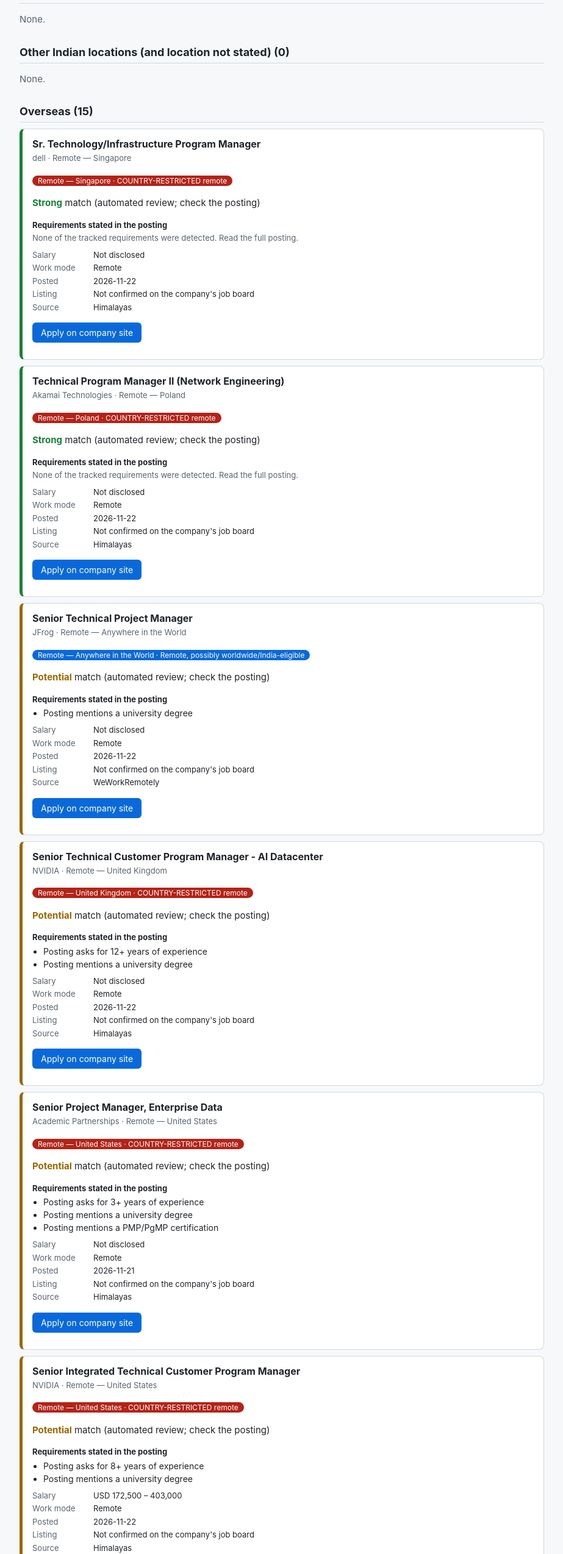
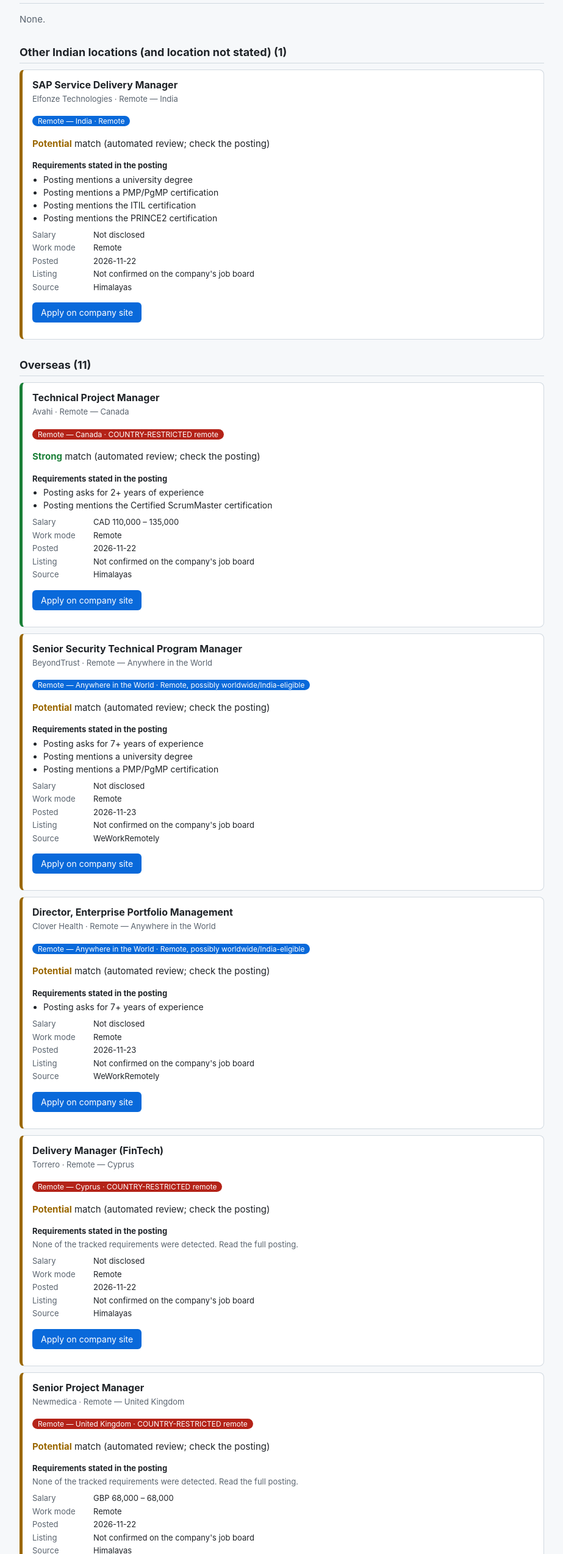
Before and after one commit to RaghavKannan/job-reports, a plain HTML site: page latest.html in a window 1280 px wide. Shown: the part 251-2800 px from the top of the page at 61% size, without its empty margins (178-1101 px from the left). Drawn offline with Linux system fonts and the light colour scheme.

Commit message:
Report 2026-11-23

```diff
--- a/latest.html
+++ b/latest.html
@@ -1,6 +1,6 @@
-<!--public-report-summary:{"date":"2026-11-22","total":15,"strong":2,"potential":13,"groups":{"bengaluru":0,"india":0,"overseas":15},"partial":false,"pending":0}-->
+<!--public-report-summary:{"date":"2026-11-23","total":12,"strong":1,"potential":11,"groups":{"bengaluru":0,"india":1,"overseas":11},"partial":false,"pending":0}-->
 <!doctype html>
-<html lang="en"><head><meta charset="utf-8"><meta name="viewport" content="width=device-width,initial-scale=1"><meta name="robots" content="noindex,nofollow"><title>Job report 2026-11-22</title><style>
+<html lang="en"><head><meta charset="utf-8"><meta name="viewport" content="width=device-width,initial-scale=1"><meta name="robots" content="noindex,nofollow"><title>Job report 2026-11-23</title><style>
 :root{--bg:#f6f8fa;--fg:#1f2328;--muted:#59636e;--card:#fff;--line:#d1d9e0;--link:#0969da}
 @media(prefers-color-scheme:dark){:root{--bg:#0d1117;--fg:#e6edf3;--muted:#9198a1;--card:#161b22;--line:#30363d;--link:#58a6ff}}
 *{box-sizing:border-box}body{margin:0;padding:16px;background:var(--bg);color:var(--fg);font:15px/1.5 -apple-system,Segoe UI,Roboto,Helvetica,Arial,sans-serif}
@@ -19,169 +19,136 @@ nav{font-size:14px;margin:4px 0 10px}footer{color:var(--muted);font-size:12px;ma
 .wrap{overflow-x:auto}table{border-collapse:collapse;width:100%;background:var(--card);border:1px solid var(--line)}
 th,td{padding:8px 10px;border-bottom:1px solid var(--line);text-align:left;font-size:14px;white-space:nowrap}th{color:var(--muted);font-size:12px}td.num{text-align:right}
 </style></head>
-<body><main><nav><a href="index.html">All reports</a> · <a href="latest.html">Latest report</a></nav><h1>Daily job report</h1><p class="sub">2026-11-22 · Roles published within the last 21 days</p><div class="summary"><div class="stat"><b>15</b><span>matching jobs</span></div><div class="stat"><b>2</b><span>Strong</span></div><div class="stat"><b>13</b><span>Potential</span></div><div class="stat"><b>0</b><span>Bengaluru</span></div><div class="stat"><b>0</b><span>Other Indian locations</span></div><div class="stat"><b>15</b><span>Overseas</span></div></div><h2>Bengaluru (0)</h2><p class="none">None.</p><h2>Other Indian locations (and location not stated) (0)</h2><p class="none">None.</p><h2>Overseas (15)</h2>
-<article class="card fit-strong">
-  <h3>Sr. Technology/Infrastructure Program Manager</h3>
-  <p class="meta">dell · Remote — Singapore</p>
-  <p><span class="chip chip-red">Remote — Singapore · COUNTRY-RESTRICTED remote</span></p>
-  <p class="fit"><strong>Strong</strong> match (automated review; check the posting)</p>
-  <h4>Requirements stated in the posting</h4><p class='meta'>None of the tracked requirements were detected. Read the full posting.</p>
+<body><main><nav><a href="index.html">All reports</a> · <a href="latest.html">Latest report</a></nav><h1>Daily job report</h1><p class="sub">2026-11-23 · Roles published within the last 21 days</p><div class="summary"><div class="stat"><b>12</b><span>matching jobs</span></div><div class="stat"><b>1</b><span>Strong</span></div><div class="stat"><b>11</b><span>Potential</span></div><div class="stat"><b>0</b><span>Bengaluru</span></div><div class="stat"><b>1</b><span>Other Indian locations</span></div><div class="stat"><b>11</b><span>Overseas</span></div></div><h2>Bengaluru (0)</h2><p class="none">None.</p><h2>Other Indian locations (and location not stated) (1)</h2>
+<article class="card fit-potential">
+  <h3>SAP Service Delivery Manager</h3>
+  <p class="meta">Elfonze Technologies · Remote — India</p>
+  <p><span class="chip chip-blue">Remote — India · Remote</span></p>
+  <p class="fit"><strong>Potential</strong> match (automated review; check the posting)</p>
+  <h4>Requirements stated in the posting</h4><ul><li>Posting mentions a university degree</li><li>Posting mentions a PMP/PgMP certification</li><li>Posting mentions the ITIL certification</li><li>Posting mentions the PRINCE2 certification</li></ul>
   <dl><dt>Salary</dt><dd>Not disclosed</dd><dt>Work mode</dt><dd>Remote</dd>
   <dt>Posted</dt><dd>2026-11-22</dd><dt>Listing</dt><dd>Not confirmed on the company&#x27;s job board</dd>
   <dt>Source</dt><dd>Himalayas</dd></dl>
-  <p><a class="apply" href="https://himalayas.app/companies/dell/jobs/sr-technology-infrastructure-program-manager" rel="noopener noreferrer">Apply on company site</a></p>
-</article>
+  <p><a class="apply" href="https://himalayas.app/companies/elfonze-technologies/jobs/sap-service-delivery-manager" rel="noopener noreferrer">Apply on company site</a></p>
+</article><h2>Overseas (11)</h2>
 <article class="card fit-strong">
-  <h3>Technical Program Manager II (Network Engineering)</h3>
-  <p class="meta">Akamai Technologies · Remote — Poland</p>
-  <p><span class="chip chip-red">Remote — Poland · COUNTRY-RESTRICTED remote</span></p>
+  <h3>Technical Project Manager</h3>
+  <p class="meta">Avahi · Remote — Canada</p>
+  <p><span class="chip chip-red">Remote — Canada · COUNTRY-RESTRICTED remote</span></p>
   <p class="fit"><strong>Strong</strong> match (automated review; check the posting)</p>
-  <h4>Requirements stated in the posting</h4><p class='meta'>None of the tracked requirements were detected. Read the full posting.</p>
-  <dl><dt>Salary</dt><dd>Not disclosed</dd><dt>Work mode</dt><dd>Remote</dd>
+  <h4>Requirements stated in the posting</h4><ul><li>Posting asks for 2+ years of experience</li><li>Posting mentions the Certified ScrumMaster certification</li></ul>
+  <dl><dt>Salary</dt><dd>CAD 110,000 – 135,000</dd><dt>Work mode</dt><dd>Remote</dd>
   <dt>Posted</dt><dd>2026-11-22</dd><dt>Listing</dt><dd>Not confirmed on the company&#x27;s job board</dd>
   <dt>Source</dt><dd>Himalayas</dd></dl>
-  <p><a class="apply" href="https://himalayas.app/companies/akamai-technologies/jobs/technical-program-manager-ii-network-engineering" rel="noopener noreferrer">Apply on company site</a></p>
+  <p><a class="apply" href="https://himalayas.app/companies/avahi/jobs/technical-project-manager-9956262138" rel="noopener noreferrer">Apply on company site</a></p>
 </article>
 <article class="card fit-potential">
-  <h3>Senior Technical Project Manager</h3>
-  <p class="meta">JFrog · Remote — Anywhere in the World</p>
+  <h3>Senior Security Technical Program Manager</h3>
+  <p class="meta">BeyondTrust · Remote — Anywhere in the World</p>
   <p><span class="chip chip-blue">Remote — Anywhere in the World · Remote, possibly worldwide/India-eligible</span></p>
   <p class="fit"><strong>Potential</strong> match (automated review; check the posting)</p>
-  <h4>Requirements stated in the posting</h4><ul><li>Posting mentions a university degree</li></ul>
+  <h4>Requirements stated in the posting</h4><ul><li>Posting asks for 7+ years of experience</li><li>Posting mentions a university degree</li><li>Posting mentions a PMP/PgMP certification</li></ul>
   <dl><dt>Salary</dt><dd>Not disclosed</dd><dt>Work mode</dt><dd>Remote</dd>
-  <dt>Posted</dt><dd>2026-11-22</dd><dt>Listing</dt><dd>Not confirmed on the company&#x27;s job board</dd>
+  <dt>Posted</dt><dd>2026-11-23</dd><dt>Listing</dt><dd>Not confirmed on the company&#x27;s job board</dd>
   <dt>Source</dt><dd>WeWorkRemotely</dd></dl>
-  <p><a class="apply" href="https://weworkremotely.com/remote-jobs/jfrog-senior-technical-project-manager" rel="noopener noreferrer">Apply on company site</a></p>
+  <p><a class="apply" href="https://weworkremotely.com/remote-jobs/beyondtrust-senior-security-technical-program-manager" rel="noopener noreferrer">Apply on company site</a></p>
 </article>
 <article class="card fit-potential">
-  <h3>Senior Technical Customer Program Manager - AI Datacenter</h3>
-  <p class="meta">NVIDIA · Remote — United Kingdom</p>
-  <p><span class="chip chip-red">Remote — United Kingdom · COUNTRY-RESTRICTED remote</span></p>
+  <h3>Director, Enterprise Portfolio Management</h3>
+  <p class="meta">Clover Health · Remote — Anywhere in the World</p>
+  <p><span class="chip chip-blue">Remote — Anywhere in the World · Remote, possibly worldwide/India-eligible</span></p>
   <p class="fit"><strong>Potential</strong> match (automated review; check the posting)</p>
-  <h4>Requirements stated in the posting</h4><ul><li>Posting asks for 12+ years of experience</li><li>Posting mentions a university degree</li></ul>
+  <h4>Requirements stated in the posting</h4><ul><li>Posting asks for 7+ years of experience</li></ul>
   <dl><dt>Salary</dt><dd>Not disclosed</dd><dt>Work mode</dt><dd>Remote</dd>
-  <dt>Posted</dt><dd>2026-11-22</dd><dt>Listing</dt><dd>Not confirmed on the company&#x27;s job board</dd>
-  <dt>Source</dt><dd>Himalayas</dd></dl>
-  <p><a class="apply" href="https://himalayas.app/companies/nvidia/jobs/senior-technical-customer-program-manager-ai-datacenter" rel="noopener noreferrer">Apply on company site</a></p>
+  <dt>Posted</dt><dd>2026-11-23</dd><dt>Listing</dt><dd>Not confirmed on the company&#x27;s job board</dd>
+  <dt>Source</dt><dd>WeWorkRemotely</dd></dl>
+  <p><a class="apply" href="https://weworkremotely.com/remote-jobs/clover-health-director-enterprise-portfolio-management" rel="noopener noreferrer">Apply on company site</a></p>
 </article>
 <article class="card fit-potential">
-  <h3>Senior Project Manager, Enterprise Data</h3>
-  <p class="meta">Academic Partnerships · Remote — United States</p>
-  <p><span class="chip chip-red">Remote — United States · COUNTRY-RESTRICTED remote</span></p>
-  <p class="fit"><strong>Potential</strong> match (automated review; check the posting)</p>
-  <h4>Requirements stated in the posting</h4><ul><li>Posting asks for 3+ years of experience</li><li>Posting mentions a university degree</li><li>Posting mentions a PMP/PgMP certification</li></ul>
-  <dl><dt>Salary</dt><dd>Not disclosed</dd><dt>Work mode</dt><dd>Remote</dd>
-  <dt>Posted</dt><dd>2026-11-21</dd><dt>Listing</dt><dd>Not confirmed on the company&#x27;s job board</dd>
-  <dt>Source</dt><dd>Himalayas</dd></dl>
-  <p><a class="apply" href="https://himalayas.app/companies/academic-partnerships/jobs/senior-project-manager-enterprise-data" rel="noopener noreferrer">Apply on company site</a></p>
-</article>
-<article class="card fit-potential">
-  <h3>Senior Integrated Technical Customer Program Manager</h3>
-  <p class="meta">NVIDIA · Remote — United States</p>
-  <p><span class="chip chip-red">Remote — United States · COUNTRY-RESTRICTED remote</span></p>
-  <p class="fit"><strong>Potential</strong> match (automated review; check the posting)</p>
-  <h4>Requirements stated in the posting</h4><ul><li>Posting asks for 8+ years of experience</li><li>Posting mentions a university degree</li></ul>
-  <dl><dt>Salary</dt><dd>USD 172,500 – 403,000</dd><dt>Work mode</dt><dd>Remote</dd>
-  <dt>Posted</dt><dd>2026-11-22</dd><dt>Listing</dt><dd>Not confirmed on the company&#x27;s job board</dd>
-  <dt>Source</dt><dd>Himalayas</dd></dl>
-  <p><a class="apply" href="https://himalayas.app/companies/nvidia/jobs/senior-integrated-technical-customer-program-manager" rel="noopener noreferrer">Apply on company site</a></p>
-</article>
-<article class="card fit-potential">
-  <h3>Project Manager</h3>
-  <p class="meta">Landmark Information Group · Remote — United Kingdom</p>
-  <p><span class="chip chip-red">Remote — United Kingdom · COUNTRY-RESTRICTED remote</span></p>
-  <p class="fit"><strong>Potential</strong> match (automated review; check the posting)</p>
-  <h4>Requirements stated in the posting</h4><ul><li>Posting mentions the PRINCE2 certification</li></ul>
-  <dl><dt>Salary</dt><dd>Not disclosed</dd><dt>Work mode</dt><dd>Remote</dd>
-  <dt>Posted</dt><dd>2026-11-22</dd><dt>Listing</dt><dd>Not confirmed on the company&#x27;s job board</dd>
-  <dt>Source</dt><dd>Himalayas</dd></dl>
-  <p><a class="apply" href="https://himalayas.app/companies/landmark-information-group/jobs/project-manager" rel="noopener noreferrer">Apply on company site</a></p>
-</article>
-<article class="card fit-potential">
-  <h3>Principal Project Manager</h3>
-  <p class="meta">Alignment Health · Remote — United States</p>
-  <p><span class="chip chip-red">Remote — United States · COUNTRY-RESTRICTED remote</span></p>
-  <p class="fit"><strong>Potential</strong> match (automated review; check the posting)</p>
-  <h4>Requirements stated in the posting</h4><ul><li>Posting asks for 10+ years of experience</li><li>Posting mentions a university degree</li><li>Posting mentions a PMP/PgMP certification</li><li>Posting mentions the Six Sigma certification</li></ul>
-  <dl><dt>Salary</dt><dd>USD 130,332 – 195,498</dd><dt>Work mode</dt><dd>Remote</dd>
-  <dt>Posted</dt><dd>2026-11-22</dd><dt>Listing</dt><dd>Not confirmed on the company&#x27;s job board</dd>
-  <dt>Source</dt><dd>Himalayas</dd></dl>
-  <p><a class="apply" href="https://himalayas.app/companies/alignment-health/jobs/principal-project-manager" rel="noopener noreferrer">Apply on company site</a></p>
-</article>
-<article class="card fit-potential">
-  <h3>Project Manager III</h3>
-  <p class="meta">The Standard · Remote — United States</p>
-  <p><span class="chip chip-red">Remote — United States · COUNTRY-RESTRICTED remote</span></p>
-  <p class="fit"><strong>Potential</strong> match (automated review; check the posting)</p>
-  <h4>Requirements stated in the posting</h4><ul><li>Posting asks for 5+ years of experience</li><li>Posting mentions a university degree</li><li>Posting mentions a PMP/PgMP certification</li></ul>
-  <dl><dt>Salary</dt><dd>USD 76,250 – 111,500</dd><dt>Work mode</dt><dd>Remote</dd>
-  <dt>Posted</dt><dd>2026-11-22</dd><dt>Listing</dt><dd>Not confirmed on the company&#x27;s job board</dd>
-  <dt>Source</dt><dd>Himalayas</dd></dl>
-  <p><a class="apply" href="https://himalayas.app/companies/the-standard/jobs/project-manager-iii" rel="noopener noreferrer">Apply on company site</a></p>
-</article>
-<article class="card fit-potential">
-  <h3>IT Project Manager</h3>
-  <p class="meta">COVENTEK, INC. · Remote — United States</p>
-  <p><span class="chip chip-red">Remote — United States · COUNTRY-RESTRICTED remote</span></p>
-  <p class="fit"><strong>Potential</strong> match (automated review; check the posting)</p>
-  <h4>Requirements stated in the posting</h4><ul><li>Posting asks for 2+ years of experience</li><li>Posting mentions a university degree</li><li>Posting mentions a PMP/PgMP certification</li><li>Posting mentions coding or hands-on programming</li><li>Posting mentions the CAPM certification</li></ul>
-  <dl><dt>Salary</dt><dd>Not disclosed</dd><dt>Work mode</dt><dd>Remote</dd>
-  <dt>Posted</dt><dd>2026-11-22</dd><dt>Listing</dt><dd>Not confirmed on the company&#x27;s job board</dd>
-  <dt>Source</dt><dd>Himalayas</dd></dl>
-  <p><a class="apply" href="https://himalayas.app/companies/coventek-inc/jobs/it-project-manager" rel="noopener noreferrer">Apply on company site</a></p>
-</article>
-<article class="card fit-potential">
-  <h3>Senior Technical Program Manager, Operations</h3>
-  <p class="meta">Upstart · Remote — Canada, United States</p>
-  <p><span class="chip chip-red">Remote — Canada, United States · COUNTRY-RESTRICTED remote</span></p>
-  <p class="fit"><strong>Potential</strong> match (automated review; check the posting)</p>
-  <h4>Requirements stated in the posting</h4><ul><li>Posting asks for 5+ years of experience</li></ul>
-  <dl><dt>Salary</dt><dd>USD 139,400 – 192,900</dd><dt>Work mode</dt><dd>Remote</dd>
-  <dt>Posted</dt><dd>2026-11-22</dd><dt>Listing</dt><dd>Not confirmed on the company&#x27;s job board</dd>
-  <dt>Source</dt><dd>Himalayas</dd></dl>
-  <p><a class="apply" href="https://himalayas.app/companies/upstart/jobs/senior-technical-program-manager-operations" rel="noopener noreferrer">Apply on company site</a></p>
-</article>
-<article class="card fit-potential">
-  <h3>Delivery Manager</h3>
-  <p class="meta">VEXXHOST Inc. · Remote — Canada</p>
-  <p><span class="chip chip-red">Remote — Canada · COUNTRY-RESTRICTED remote</span></p>
+  <h3>Delivery Manager (FinTech)</h3>
+  <p class="meta">Torrero · Remote — Cyprus</p>
+  <p><span class="chip chip-red">Remote — Cyprus · COUNTRY-RESTRICTED remote</span></p>
   <p class="fit"><strong>Potential</strong> match (automated review; check the posting)</p>
   <h4>Requirements stated in the posting</h4><p class='meta'>None of the tracked requirements were detected. Read the full posting.</p>
   <dl><dt>Salary</dt><dd>Not disclosed</dd><dt>Work mode</dt><dd>Remote</dd>
   <dt>Posted</dt><dd>2026-11-22</dd><dt>Listing</dt><dd>Not confirmed on the company&#x27;s job board</dd>
   <dt>Source</dt><dd>Himalayas</dd></dl>
-  <p><a class="apply" href="https://himalayas.app/companies/vexxhost-inc/jobs/delivery-manager" rel="noopener noreferrer">Apply on company site</a></p>
+  <p><a class="apply" href="https://himalayas.app/companies/torrero/jobs/delivery-manager-fintech" rel="noopener noreferrer">Apply on company site</a></p>
 </article>
 <article class="card fit-potential">
-  <h3>Customer Technical Program Manager</h3>
-  <p class="meta">NVIDIA · Remote — United States</p>
-  <p><span class="chip chip-red">Remote — United States · COUNTRY-RESTRICTED remote</span></p>
+  <h3>Senior Project Manager</h3>
+  <p class="meta">Newmedica · Remote — United Kingdom</p>
+  <p><span class="chip chip-red">Remote — United Kingdom · COUNTRY-RESTRICTED remote</span></p>
   <p class="fit"><strong>Potential</strong> match (automated review; check the posting)</p>
-  <h4>Requirements stated in the posting</h4><ul><li>Posting asks for 12+ years of experience</li></ul>
-  <dl><dt>Salary</dt><dd>USD 200,000 – 322,000</dd><dt>Work mode</dt><dd>Remote</dd>
+  <h4>Requirements stated in the posting</h4><p class='meta'>None of the tracked requirements were detected. Read the full posting.</p>
+  <dl><dt>Salary</dt><dd>GBP 68,000 – 68,000</dd><dt>Work mode</dt><dd>Remote</dd>
   <dt>Posted</dt><dd>2026-11-22</dd><dt>Listing</dt><dd>Not confirmed on the company&#x27;s job board</dd>
   <dt>Source</dt><dd>Himalayas</dd></dl>
-  <p><a class="apply" href="https://himalayas.app/companies/nvidia/jobs/customer-technical-program-manager" rel="noopener noreferrer">Apply on company site</a></p>
+  <p><a class="apply" href="https://himalayas.app/companies/newmedica/jobs/senior-project-manager" rel="noopener noreferrer">Apply on company site</a></p>
 </article>
 <article class="card fit-potential">
-  <h3>Cybersecurity Technical Project Manager (RO)</h3>
-  <p class="meta">Spyrosoft Ltd · Remote — Romania</p>
-  <p><span class="chip chip-red">Remote — Romania · COUNTRY-RESTRICTED remote</span></p>
+  <h3>Scrum Master</h3>
+  <p class="meta">LUZA Group · Remote — Portugal</p>
+  <p><span class="chip chip-red">Remote — Portugal · COUNTRY-RESTRICTED remote</span></p>
   <p class="fit"><strong>Potential</strong> match (automated review; check the posting)</p>
-  <h4>Requirements stated in the posting</h4><ul><li>Posting mentions the SAFe certification</li></ul>
+  <h4>Requirements stated in the posting</h4><ul><li>Posting mentions the Certified ScrumMaster certification</li><li>Posting mentions the SAFe certification</li><li>Posting mentions the Professional Scrum Master certification</li></ul>
   <dl><dt>Salary</dt><dd>Not disclosed</dd><dt>Work mode</dt><dd>Remote</dd>
   <dt>Posted</dt><dd>2026-11-22</dd><dt>Listing</dt><dd>Not confirmed on the company&#x27;s job board</dd>
   <dt>Source</dt><dd>Himalayas</dd></dl>
-  <p><a class="apply" href="https://himalayas.app/companies/spyrosoft-ltd/jobs/cybersecurity-technical-project-manager-ro" rel="noopener noreferrer">Apply on company site</a></p>
+  <p><a class="apply" href="https://himalayas.app/companies/luza-group/jobs/scrum-master" rel="noopener noreferrer">Apply on company site</a></p>
 </article>
 <article class="card fit-potential">
-  <h3>Program and Project Management Specialist</h3>
-  <p class="meta">Accenture · Remote — United States</p>
+  <h3>Sr. Project Manager</h3>
+  <p class="meta">Ntara · Remote — United States</p>
   <p><span class="chip chip-red">Remote — United States · COUNTRY-RESTRICTED remote</span></p>
   <p class="fit"><strong>Potential</strong> match (automated review; check the posting)</p>
-  <h4>Requirements stated in the posting</h4><ul><li>Posting asks for 3+ years of experience</li><li>Posting mentions a university degree</li></ul>
-  <dl><dt>Salary</dt><dd>USD 54,400 – 154,800</dd><dt>Work mode</dt><dd>Remote</dd>
+  <h4>Requirements stated in the posting</h4><ul><li>Posting asks for 6+ years of experience</li><li>Posting mentions a university degree</li><li>Posting mentions a PMP/PgMP certification</li><li>Posting mentions working hours aligned to US time zones</li><li>Posting mentions the PMI-ACP certification</li><li>Posting mentions the SAFe certification</li></ul>
+  <dl><dt>Salary</dt><dd>Not disclosed</dd><dt>Work mode</dt><dd>Remote</dd>
   <dt>Posted</dt><dd>2026-11-22</dd><dt>Listing</dt><dd>Not confirmed on the company&#x27;s job board</dd>
   <dt>Source</dt><dd>Himalayas</dd></dl>
-  <p><a class="apply" href="https://himalayas.app/companies/accenture/jobs/program-and-project-management-specialist" rel="noopener noreferrer">Apply on company site</a></p>
+  <p><a class="apply" href="https://himalayas.app/companies/ntara/jobs/sr-project-manager" rel="noopener noreferrer">Apply on company site</a></p>
+</article>
+<article class="card fit-potential">
+  <h3>Program Manager, Data Center Delivery</h3>
+  <p class="meta">QC Servion, LLC · Remote — United States</p>
+  <p><span class="chip chip-red">Remote — United States · COUNTRY-RESTRICTED remote</span></p>
+  <p class="fit"><strong>Potential</strong> match (automated review; check the posting)</p>
+  <h4>Requirements stated in the posting</h4><ul><li>Posting asks for 10+ years of experience</li><li>Posting mentions a university degree</li><li>Posting mentions a PMP/PgMP certification</li></ul>
+  <dl><dt>Salary</dt><dd>USD 130,000 – 160,000</dd><dt>Work mode</dt><dd>Remote</dd>
+  <dt>Posted</dt><dd>2026-11-22</dd><dt>Listing</dt><dd>Not confirmed on the company&#x27;s job board</dd>
+  <dt>Source</dt><dd>Himalayas</dd></dl>
+  <p><a class="apply" href="https://himalayas.app/companies/qc-servion-llc/jobs/program-manager-data-center-delivery" rel="noopener noreferrer">Apply on company site</a></p>
+</article>
+<article class="card fit-potential">
+  <h3>Program Manager</h3>
+  <p class="meta">Accelint · Remote — United States</p>
+  <p><span class="chip chip-red">Remote — United States · COUNTRY-RESTRICTED remote</span></p>
+  <p class="fit"><strong>Potential</strong> match (automated review; check the posting)</p>
+  <h4>Requirements stated in the posting</h4><ul><li>Posting mentions a university degree</li><li>Posting mentions a security clearance</li><li>Posting mentions a citizenship requirement</li></ul>
+  <dl><dt>Salary</dt><dd>USD 140,000 – 170,000</dd><dt>Work mode</dt><dd>Remote</dd>
+  <dt>Posted</dt><dd>2026-11-22</dd><dt>Listing</dt><dd>Not confirmed on the company&#x27;s job board</dd>
+  <dt>Source</dt><dd>Himalayas</dd></dl>
+  <p><a class="apply" href="https://himalayas.app/companies/accelint/jobs/program-manager" rel="noopener noreferrer">Apply on company site</a></p>
+</article>
+<article class="card fit-potential">
+  <h3>Technical Project Manager</h3>
+  <p class="meta">Soluna · Remote — United States</p>
+  <p><span class="chip chip-red">Remote — United States · COUNTRY-RESTRICTED remote</span></p>
+  <p class="fit"><strong>Potential</strong> match (automated review; check the posting)</p>
+  <h4>Requirements stated in the posting</h4><ul><li>Posting asks for 8+ years of experience</li><li>Posting mentions a university degree</li><li>Posting mentions a PMP/PgMP certification</li></ul>
+  <dl><dt>Salary</dt><dd>Not disclosed</dd><dt>Work mode</dt><dd>Remote</dd>
+  <dt>Posted</dt><dd>2026-11-22</dd><dt>Listing</dt><dd>Not confirmed on the company&#x27;s job board</dd>
+  <dt>Source</dt><dd>Himalayas</dd></dl>
+  <p><a class="apply" href="https://himalayas.app/companies/soluna/jobs/technical-project-manager" rel="noopener noreferrer">Apply on company site</a></p>
+</article>
+<article class="card fit-potential">
+  <h3>Project Manager Specialist</h3>
+  <p class="meta">BayWa r.e. Solar Distribution / US · Remote — United States</p>
+  <p><span class="chip chip-red">Remote — United States · COUNTRY-RESTRICTED remote</span></p>
+  <p class="fit"><strong>Potential</strong> match (automated review; check the posting)</p>
+  <h4>Requirements stated in the posting</h4><ul><li>Posting asks for 2+ years of experience</li><li>Posting mentions a university degree</li></ul>
+  <dl><dt>Salary</dt><dd>USD 60,000 – 70,000</dd><dt>Work mode</dt><dd>Remote</dd>
+  <dt>Posted</dt><dd>2026-11-19</dd><dt>Listing</dt><dd>Not confirmed on the company&#x27;s job board</dd>
+  <dt>Source</dt><dd>Himalayas</dd></dl>
+  <p><a class="apply" href="https://himalayas.app/companies/baywa-r-e-solar-distribution-us/jobs/project-manager-specialist" rel="noopener noreferrer">Apply on company site</a></p>
 </article><footer>Match labels are automated and can be wrong. Always confirm salary, work mode and eligibility with the company. This page is unlisted but not private: anyone with the link can read it.</footer></main></body></html>
```
Also changed, not shown: archive/2026-11-23.html (added, +154 -0 lines), index.html (+1 -1 lines).
